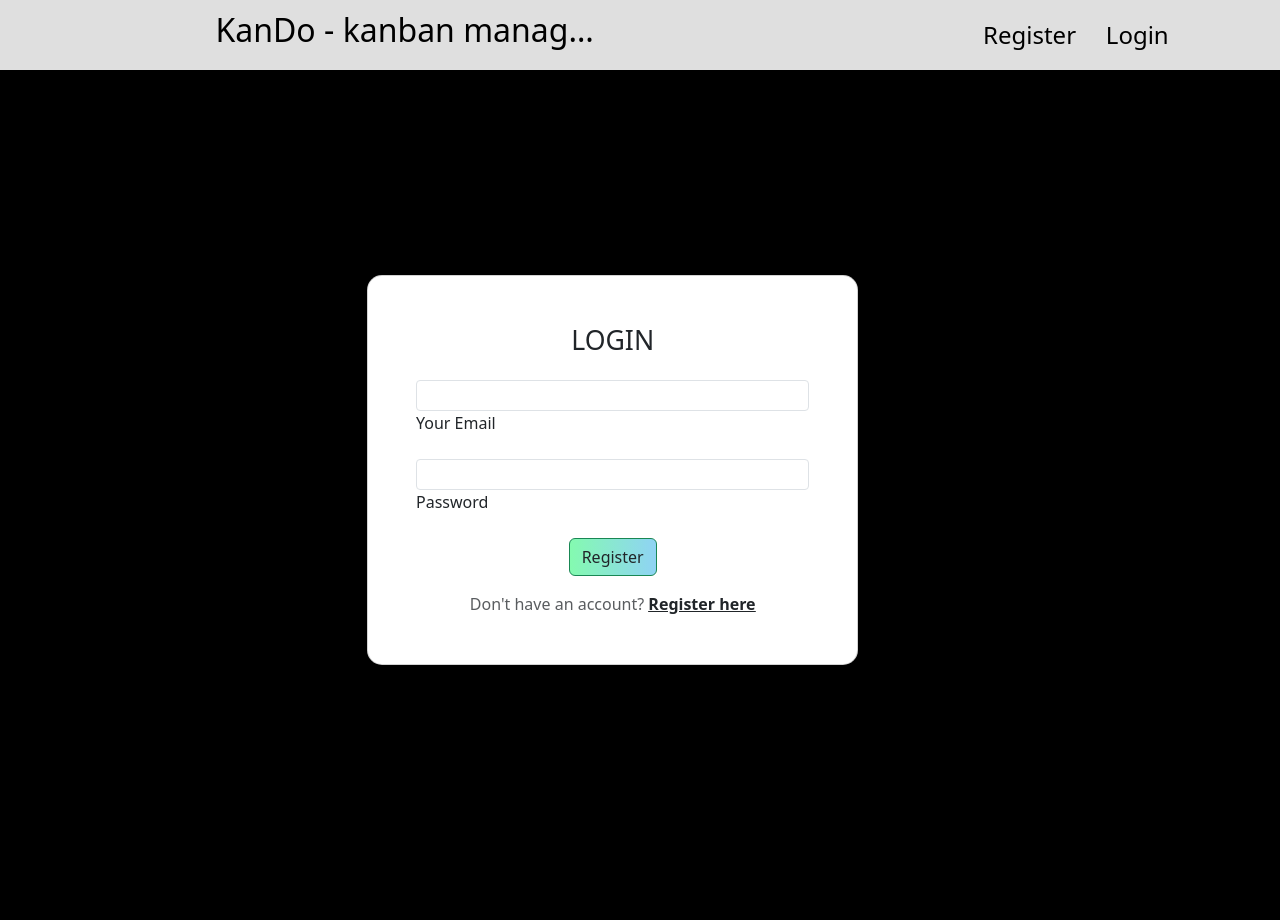
After one commit to Vinicius-8/kando, a Django app: page /user/login in a window 1280 px wide. The commit adds this page. Run offline with Django 4.2, Linux system fonts and the light colour scheme.

Commit message:
login and pages for authenticated users

```diff
--- a/dashboard/views.py
+++ b/dashboard/views.py
@@ -1,6 +1,8 @@
-from django.shortcuts import render
+from django.shortcuts import render, redirect
 
 # Create your views here.
 
 def dashboard(request):
+    if request.user.is_authenticated:
+        return redirect('user-dashboard')
     return render(request, "dashboard/dashboard.html")
--- a/templates/header.html
+++ b/templates/header.html
@@ -1,18 +1,21 @@
 <header >
     <div class="row header align-items-center header-container">
         <div class="col-lg-1  col-md-1   col-sm-1 text-nowrap menu-button-container">
-            <!-- <div class="menu-button d-flex justify-content-center align-items-center" onclick="openNav()">
+            {% if request.user.is_authenticated %}
+            <div class="menu-button d-flex justify-content-center align-items-center" onclick="openNav()">
 
                     <svg xmlns="http://www.w3.org/2000/svg" width="30" height="30" fill="currentColor" class="bi bi-list" viewBox="0 0 16 16">
                         <path fill-rule="evenodd" d="M2.5 12a.5.5 0 0 1 .5-.5h10a.5.5 0 0 1 0 1H3a.5.5 0 0 1-.5-.5zm0-4a.5.5 0 0 1 .5-.5h10a.5.5 0 0 1 0 1H3a.5.5 0 0 1-.5-.5zm0-4a.5.5 0 0 1 .5-.5h10a.5.5 0 0 1 0 1H3a.5.5 0 0 1-.5-.5z"/>
                     </svg>
-            </div> -->
+            </div>
+            {% endif %}
         </div>
 
         <div class="col-lg-4 offset-lg-1      col-md-6 offset-md-1        col-sm-6 offset-sm-1    text-nowrap title-div">
             <div><h2 class="text-truncate">KanDo - kanban managment</h2></div>
         </div>
 
+        {% if not request.user.is_authenticated %}
 
         <div class="col-lg-1 offset-lg-3      col-md-2 offset-md-0        col-sm-2 offset-sm-0 text-nowrap">
             <a href="{% url 'register'%}" style="text-decoration: none;  color: inherit;">
@@ -23,11 +26,28 @@
         </div>
 
         <div class="col-lg-1 offset-lg-0      col-md-1 offset-md-0       col-sm-2 offset-sm-0 text-nowrap">
-            <a  style="text-decoration: none;  color: inherit;">
+            <a  href="{% url 'login'%}" style="text-decoration: none;  color: inherit;">
                 <div class="d-flex justify-content-center align-items-center header-login-button-container">
                     <div class="text-center"><span>Login</span></div>
                 </div>
             </a>
         </div>
+        {% else %}
+
+        <div class="col-lg-1 offset-lg-3      col-md-2 offset-md-0        col-sm-2 offset-sm-0 text-nowrap">
+
+        </div>
+
+        <div class="col-lg-1 offset-lg-0      col-md-1 offset-md-0       col-sm-2 offset-sm-0 text-nowrap">
+            <a  href="{% url 'logout'%}" style="text-decoration: none;  color: inherit;">
+                <div class="d-flex justify-content-center align-items-center header-login-button-container">
+                    <div class="text-center"><span>logout</span></div>
+                </div>
+            </a>
+        </div>
+
+
+
+        {% endif %}
     </div>
 </header>
--- a/templates/main.html
+++ b/templates/main.html
@@ -169,10 +169,11 @@
   <body>
 
     <!-- Side bar menu -->
-    <!-- <div id="sidenav" class="sidenav">
+
+    <div id="sidenav" class="sidenav" >
       <a href="javascript:void(0)" class="closebtn" onclick="closeNav()">&times;</a>
       <a href="#" onclick="createNewList()">Criar quadro</a>
-    </div> -->
+    </div>
 
     <!-- Modal -->
     <div class="modal fade" id="modal" tabindex="-1" role="dialog" aria-labelledby="exampleModalLabel" aria-hidden="true">
--- /dev/null
+++ b/user/templates/user/login.html
@@ -0,0 +1,57 @@
+{% extends 'main.html' %}
+
+{% block content %}
+	<section class="vh-100">
+
+		<div class="mask d-flex align-items-center h-100  div-container">
+			<div class="container h-100">
+			<div class="row d-flex justify-content-center align-items-center h-100">
+				<div class="col-12 col-md-9 col-lg-7 col-xl-6">
+				<div class="card reg-card" style="border-radius: 15px;">
+					<div class="card-body p-5">
+					<h2 class="text-uppercase text-center register-title mb-4">Login</h2>
+
+
+					<form method="POST">
+						{% csrf_token %}
+
+						<div class="form-outline mb-3">
+							<input
+								type="email"
+								name="email"
+								{% if form.email.required %}required{% endif %}
+
+								id="email" class="form-control form-control-sm" />
+							<label class="form-label" for="email">Your Email</label>
+						</div>
+
+						<div class="form-outline mb-3">
+							<input
+								type="password"
+								name="password"
+								class="form-control form-control-sm" />
+
+							<label class="form-label" for="password1">Password</label>
+						</div>
+
+						<div class="d-flex justify-content-center">
+						<button type="submit"
+							class="btn btn-success btn-block btn-md gradient-custom-4 text-body">Register</button>
+						</div>
+
+						<p class="text-center text-muted mt-3 mb-0">Don't have an account? <a href="#!"
+							class="fw-bold text-body"><u>Register here</u></a></p>
+
+					</form>
+
+					</div>
+				</div>
+				</div>
+			</div>
+			</div>
+		</div>
+</section>
+</body>
+</html>
+
+{% endblock content %}
--- a/user/templates/user/user_dashboard.html
+++ b/user/templates/user/user_dashboard.html
@@ -1,5 +1,5 @@
 {% extends 'main.html' %}
 
 {% block content %}
-<h1 style="color: whitesmoke; margin-top: 300px;">Registrado</h1>
+<h1 style="color: whitesmoke; margin-top: 300px;">Registrado {{user.name}}</h1>
 {% endblock content %}
--- a/user/urls.py
+++ b/user/urls.py
@@ -4,5 +4,7 @@ from . import views
 urlpatterns =[
     path('', views.user_dashboard, name='user-dashboard'),
     path('register', views.register, name='register'),
+    path('login', views.login, name='login'),
+    path('logout', views.logout, name='logout'),
     path('dashboard', views.user_dashboard, name='user-dashboard')
 ]
--- a/user/views.py
+++ b/user/views.py
@@ -1,11 +1,12 @@
 from django.shortcuts import render, redirect
 from django.contrib import messages
-from django.contrib.auth import login
+from django.contrib.auth import login as auth_login, authenticate, logout as auth_logout
+from django.contrib.auth.decorators import login_required
 
 from .forms import UserForm
 from .models import User
 
-def register(request):
+def register(request): # ! todo: change the password to encrypted
     form = UserForm()
 
     if request.method == 'POST':
@@ -17,7 +18,7 @@ def register(request):
             user = form.save(commit=False)
             user.username = user.username.lower()
             user.save()
-            login(request, user)
+            auth_login(request, user)
 
             return redirect('user-dashboard')
         else:
@@ -40,7 +41,51 @@ def register(request):
     return render(request, "user/register.html", context)
 
 
+'''
+    Gets the user's email and password and verifies for existence in db,
+    if so, creates a session in the browser
+
+    parameter: request
+
+    return: None
+'''
+
+def login(request):
+    page = 'login'
+
+    if request.user.is_authenticated:
+        return redirect('user-dashboard')
+
+    if request.method == 'POST':
+        email = request.POST.get('email').lower().strip()
+        password = request.POST.get('password').strip()
+
+
+        try:
+            user = User.objects.get(email=email)
+        except:
+            messages.warning(request, 'User does not exist')
+
+        user = authenticate(request, email=email, password=password)
+
+        if user is not None:
+            auth_login(request, user) # add session to browser
+            return redirect('user-dashboard')
+        else:
+            messages.warning(request, 'Username or password don\'t match')
+
+    context = {'page':page}
+    return render(request, 'user/login.html', context)
+
+
+
+@login_required(login_url='register')
 def user_dashboard(request):
-
     context = {}
     return render(request, 'user/user_dashboard.html', context)
+
+
+@login_required(login_url='login')
+def logout(request):
+    auth_logout(request)
+    return redirect('dashboard')
```
